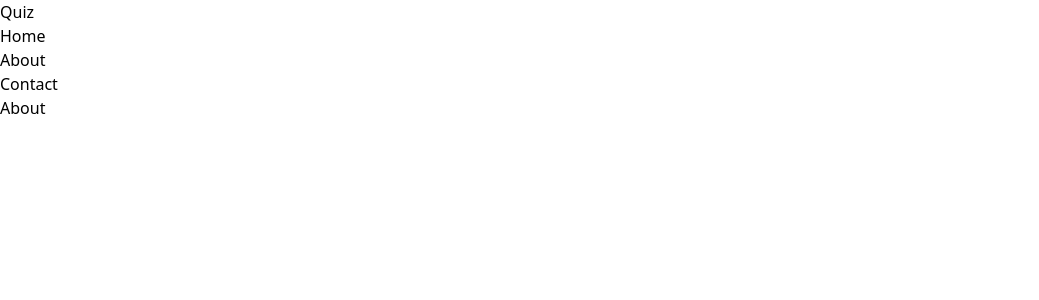
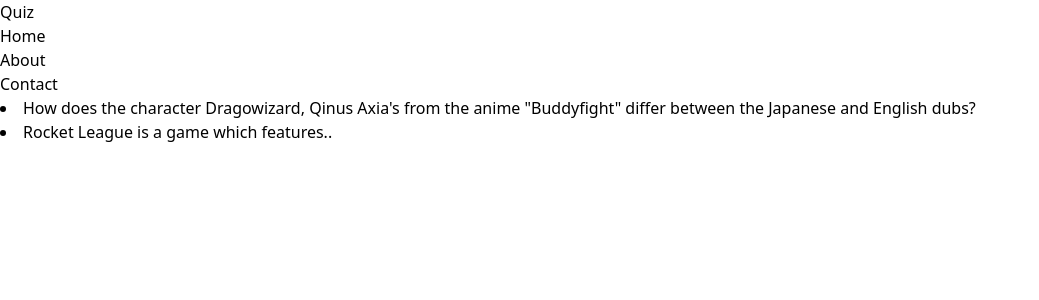
Before and after one commit to Ritikchauhan1704/QuizApp, a React (Vite) app: page /about in a window 1280 px wide. Shown: the top 300 px of the page, without its empty margins (0-1039 px from the left). Built offline with nearby package versions, Linux system fonts and the light colour scheme.

Commit message:
Quiz Section Done

```diff
--- a/src/components/About.jsx
+++ b/src/components/About.jsx
@@ -1,7 +1,35 @@
 
 const About = () => {
+  let a=[
+      {
+        ans: 'Cars',
+        options: ['Cars', 'Helicopters', 'Submarines', 'Planes'],
+        question: 'How does the character Dragowizard, Qinus Axia&#039;s from the anime &quot;Buddyfight&quot; differ between the Japanese and English dubs?',
+        type: 'multiple',
+      },
+      {
+        ans: 'Cars',
+        options: ['Cars', 'namste', 'Submarines', 'Planes'],
+        question: 'Rocket League is a game which features..',
+        type: 'multiple',
+      },
+    ]
+      function decode(str) {
+
+        let txt = document.createElement("textarea");
+
+        txt.innerHTML = str;
+
+        return txt.value;
+
+
+    }
   return (
-    <div>About</div>
+    <div className="">
+      {a.map((item,i)=>(
+        <li key={i}>{decode(item.question)}</li>
+      ))}
+    </div>
   )
 }
 
--- a/src/components/Quiz/Quiz.jsx
+++ b/src/components/Quiz/Quiz.jsx
@@ -4,7 +4,7 @@ import {useSelector} from 'react-redux';
 
 const Quiz = () => {
   const id = useSelector((state) => state.id);
-  const url = `https://opentdb.com/api.php?amount=15&category=${id}`;
+  const url = `https://opentdb.com/api.php?amount=10&category=${id}`;
   const [index, setIndex] = useState(0);
   const [data, setData] = useState([]);
   const [showScore, setShowScore] = useState(false);
@@ -13,7 +13,7 @@ const Quiz = () => {
   //   {
   //     ans: 'Cars',
   //     options: ['Cars', 'Helicopters', 'Submarines', 'Planes'],
-  //     question: 'Rocket League is a game which features..',
+  //     question: 'How does the character Dragowizard, Qinus Axia&#039;s from the anime &quot;Buddyfight&quot; differ between the Japanese and English dubs?',
   //     type: 'multiple',
   //   },
   //   {
@@ -61,44 +61,52 @@ const Quiz = () => {
   };
   useEffect(() => {
     getData();
-  },[]);
-  const handleNext = () => {
-    if (index < data.length-1) setIndex((prev) => prev + 1);
+  }, []);
+  const handleAnswerSubmit = (item) => {
+    if (item === data[index].ans) setScore((prev) => prev + 1);
+    if (index < data.length - 1) setIndex((prev) => prev + 1);
     else setShowScore(true);
   };
-  const handleAnswerSubmit = (e,item) => {
-    if(item===data[index].ans)setScore((prev)=>prev+1);
-  };
-  if (data.length>0) {
+  //Convert html entities to text
+  function decode(str) {
+    let txt = document.createElement("textarea");
+    txt.innerHTML = str;
+    return txt.value;
+}
+  if (data.length > 0) {
     return (
-      <div className="flex flex-col justify-center items-center h-[75vh] w-[50vh] bg-slate-400 mt-6 m-auto border-2 border-black">
+      <div className="flex justify-center items-center h-[100vh] text-white mt-[-5rem]">
+        <div className="bg-[#1F2544] w-[37rem]   rounded-[15px] p-5 flex justify-evenly h-80 p-7">
           {showScore ? (
-          <h2>
-            Your Score is {score} out of {data.length}
-          </h2>
+            <div className="flex text-4xl  flex-col items-center justify-center">
+              <p className='mb-10'>Your Score</p>
+              <p>
+                {score} out of {data.length}
+              </p>
+            </div>
           ) : (
             <>
-            <h2>
-              {index + 1}.{data[index].question}
-            </h2>
-            <ul className="w-full m-10">
+              <div className="w-full relative">
+                <div className="mb-5">
+                  <span className="text-2xl">Question {index + 1}</span>/
+                  {data.length}
+                </div>
+                <div className="mb-3">{decode(data[index].question)}</div>
+              </div>
+              <ul className="w-full flex flex-col justify-between">
                 {data[index].options.map((item, ind) => (
-                <li key={ind} className="p-2 bg-slate-800 text-white my-2 cursor-pointer mx-1 rounded-lg" onClick={(e)=>handleAnswerSubmit(e,item)}>
-                  {ind + 1}.{item}
+                  <li
+                    key={ind}
+                    className="w-full  text-white bg-[#252d4a] rounded-2xl flex p-3 justify-start items-center border-4 border-[#234668] cursor-pointer hover:bg-[#555e7d] mb-2"
+                    onClick={() => handleAnswerSubmit(item)}
+                  >
+                    {decode(item)}
                   </li>
                 ))}
               </ul>
-            <button
-              onClick={handleNext}
-              className="mb-3 p-3 bg-purple-700 text-white rounded-2xl"
-            >
-              Next
-            </button>
-            <div className="">
-              {index + 1} of {data.length} questions
-            </div>
             </>
           )}
+        </div>
       </div>
     );
   } else {
```
Lines whose indentation alone changed are shown as unchanged.
